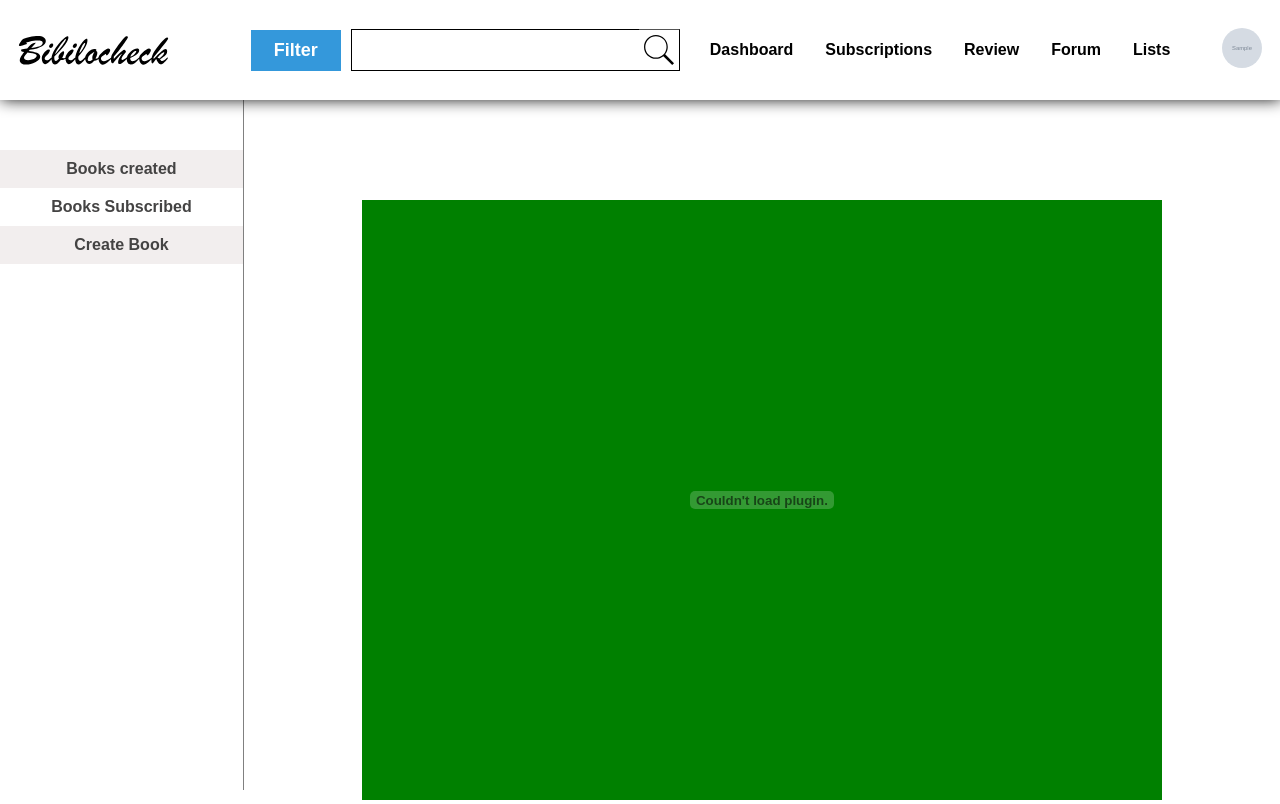
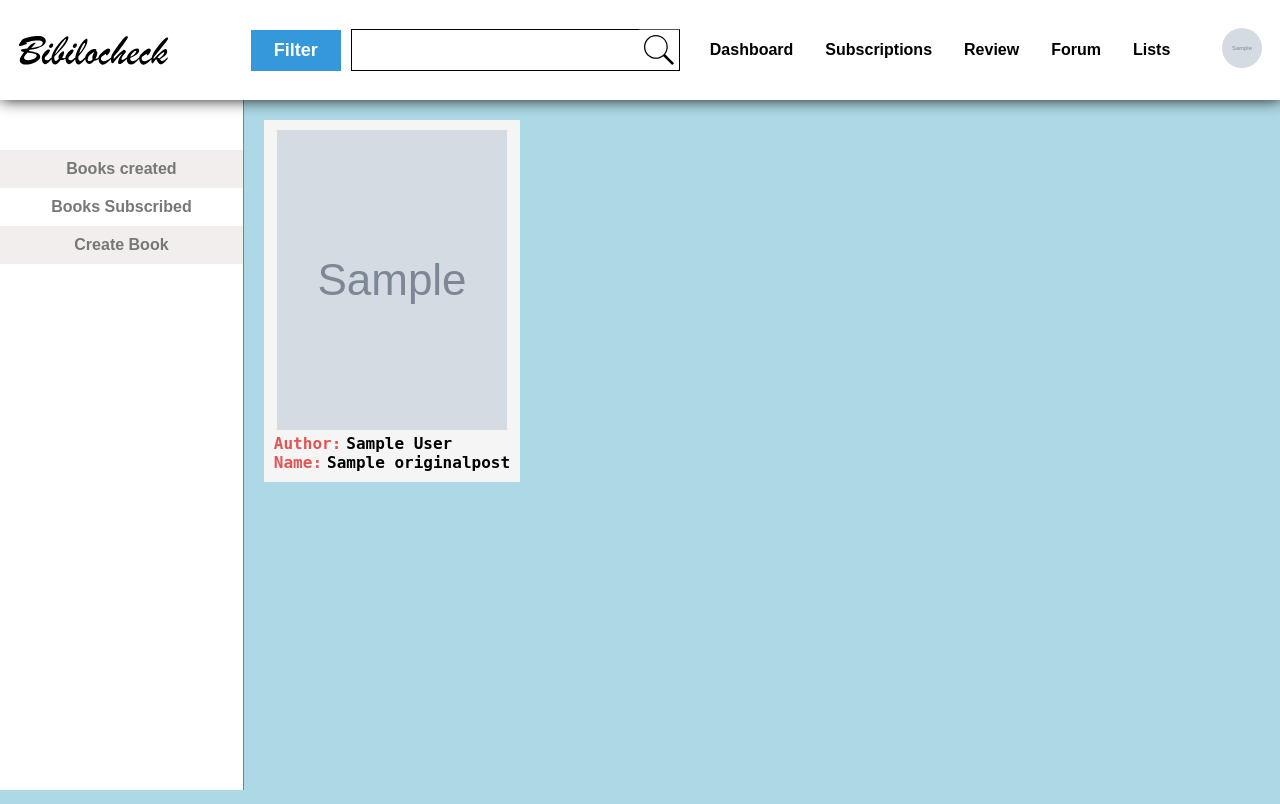
Before and after one commit to Chiranjeev-1/Bookweb, a Django app: page /subscription/ in a window 1280 px wide. Run offline with Django 4.2, Linux system fonts and the light colour scheme; a user stored in the database is signed in; tables that the repository leaves empty hold one stand-in row (values such as "Sample post"); grey boxes marked "Sample" are stand-in pictures; some libraries are stand-ins or nearby versions.

Commit message:
working on subscription.

```diff
--- a/Bibilocheck/forms.py
+++ b/Bibilocheck/forms.py
@@ -53,7 +53,7 @@
 class subscriptionform(ModelForm):
     class Meta:
         model = OriginalPOST
-        fields = ["authorname","post","posttype","Bookcover","Synopsis"]
+        fields = ["authorname","post","posttype","Bookcover","Synopsis","Booktitle"]
         widgets = {
             'Synopsis':forms.TextInput(attrs={'placeholder':'Synopsis'}),
 
--- a/Bibilocheck/models.py
+++ b/Bibilocheck/models.py
@@ -82,3 +82,4 @@
     Synopsis = models.TextField(max_length=10000,blank=True,null=True)
     upload_date = models.DateField(default=timezone.now,blank=True,null=True)
     authorname = models.CharField(max_length=255,blank=True,null=True)
+    Booktitle = models.CharField(max_length=255,blank=True,null=True)
--- a/Bibilocheck/static/styles/forum.css
+++ b/Bibilocheck/static/styles/forum.css
@@ -33,6 +33,7 @@
     color: white;
     font-size: 16px;
     font-weight: 600;
+    box-shadow: 2px 2px 10px white;
 
     cursor: pointer;
 
@@ -143,6 +144,7 @@
 #forumdiv{
     flex: 1;
     margin-top: 15px;
+    box-shadow: 5px 5px 0px black;
 
     background-color: white;
     display: flex;
--- a/Bibilocheck/static/styles/subscription.css
+++ b/Bibilocheck/static/styles/subscription.css
@@ -25,6 +25,7 @@
     border-top: none;
     border-bottom: none;
     height: 80vh;
+    background-color: white;
 
 
 
@@ -46,7 +47,7 @@
 #contentblock{
 
     display: flex;
-    justify-content: center;
+
 
 
 
@@ -133,7 +134,7 @@
     background-color: white;
     padding: 10px 0;
     font-family: sans-serif;
-    color: rgb(68, 67, 67);
+    color: rgb(120, 119, 119);
     font-size: 16px;
     font-weight: 550;
     cursor: pointer;
@@ -151,8 +152,57 @@
 }
 
 #Bookscreateddiv{
-    padding-top: 200px;
+    padding-top: 120px;
+    display: flex;
+    row-gap: 20px;
+    column-gap: 20px;
+    flex: 1 1 300px ;
+    margin-left: 20px;
+    flex-wrap: wrap;
+
 }
-embed{
+iframe{
     background-color: green;
+    width:100% ;
+    height:600px;
 }
+#Bookcover{
+    width: 230px;
+    height: 300px;
+    /* filter: drop-shadow(2px 2px 5px rgb(105, 105, 107)); */
+
+
+}
+#Bookcoverplaceholder{
+    width: 220px;
+    height: 300px;
+
+}
+body{
+    background-color: lightblue ;
+}
+#Bookobjectblock{
+    background-color: whitesmoke;
+    height: fit-content;
+    padding: 10px 10px;
+    text-align: center;
+    /* box-shadow: 5px 5px 0px lightgray; */
+    cursor: pointer;
+
+}
+#Bookobjectblock:hover{
+    background-color:lightseagreen ;
+}
+.section{
+
+    color: rgb(229, 83, 83);
+    font-size: 16px;
+    font-family: monospace;
+}
+h4{
+    display: flex;
+    text-align: center;
+    column-gap: 5px;
+    font-family: monospace;
+    font-size: 16px;
+}
--- a/Bibilocheck/templates/subscription.html
+++ b/Bibilocheck/templates/subscription.html
@@ -17,16 +17,34 @@
     </div>
     <div id="contentblock">
         <div id="Bookscreateddiv">
-            <embed src="" type="application/pdf" width="800" height="600">
+            <!-- <iframe src="{{pdffile}}" frameborder="0"></iframe> -->
+
+                {% for each in data %}
+                <div id="Bookobjectblock">
+                    {% if each.Bookcover %}
+                <img src="{{each.Bookcover.url}}" alt="fail" id="Bookcover">
+                {% else %}
+                <img src="{% static 'images\No-Image-Placeholder.svg.png' %}" alt="" id="Bookcoverplaceholder">
+                {% endif %}
+                <h4><p class="section">Author:</p> {{each.authorname}}</h4>
+                <h4><p class="section">Name:</p> {{each.Booktitle}}</h4>
+
+                </div>
+                {% endfor %}
+
+
+
 
         </div>
 
         <div id="createbookblock">
 
-            <form action="" method="POST" id="Bookform">
+            <form action="" method="POST" id="Bookform" enctype="multipart/form-data">
                 {% csrf_token %}
                 <h1>Create your own Book and Upload</h1>
+
                 <div class="informdiv"> <div><label for="">Authorname</label>  {{Form.authorname|add_class:"authorname"}}</div> <div><label for="">Post-type</label> {{Form.posttype|add_class:"filefield"}}</div></div>
+                <div style="display: flex; justify-content: center;">Bookname: {{Form.Booktitle|add_class:"authornames"}}</div>
                 <div class="informdiv"><div ><label for="">Post</label> {{Form.post|add_class:""}} </div> <div><label for="">Bookcover</label> {{Form.Bookcover}} </div></div>
 
                 <div>{{Form.Synopsis|add_class:"Synopsis"}}</div>
--- a/Bibilocheck/views.py
+++ b/Bibilocheck/views.py
@@ -645,9 +645,13 @@
 
 def subscription(request):
     Form = subscriptionform()
-    data = OriginalPOST.objects.filter(user=request.user).values()[0]
+    data = OriginalPOST.objects.filter(user=request.user)
+    # pdffile = OriginalPOST.objects.filter(user=request.user)[0]
+    # pdffileurl = pdffile.post.url
+
+    # print("path::" + pdffile.post.path)
     if request.method == "POST":
-        OriginalPOST.objects.create(user=request.user,post=request.POST.get("post"),posttype=request.POST.get("posttype"),Bookcover=request.POST.get("Bookcover"),Synopsis=request.POST.get("Synopsis"),authorname=request.POST.get("authorname"))
+        OriginalPOST.objects.create(user=request.user,post=request.FILES.get("post"),posttype=request.POST.get("posttype"),Bookcover=request.FILES.get("Bookcover"),Synopsis=request.POST.get("Synopsis"),authorname=request.POST.get("authorname"),Booktitle = request.POST.get("Booktitle"))
         return redirect('subscription')
     profilei = Bio.objects.filter(user=request.user)
     print(Bio.objects.filter(user=request.user).values())
@@ -661,6 +665,8 @@
         "profilepic":profilei,
         "profilecount":profilecount,
         "Form":Form,
-        "data":data
+        "data":data,
+        # "pdffile":pdffileurl,
+
     }
     return render(request,"subscription.html",context)
--- a/Bookweb/settings.py
+++ b/Bookweb/settings.py
@@ -153,3 +153,6 @@
 SOCIAL_AUTH_GOOGLE_OAUTH2_SECRET = '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'
 LOGIN_REDIRECT_URL = 'home'
 LOGOUT_REDIRECT_URL = 'landing_page'
+
+CSP_FRAME_SRC = ("self","http://127.0.0.1:8000/")
+X_FRAME_OPTIONS = 'ALLOW-FROM  http://127.0.0.1:8000/'
```
